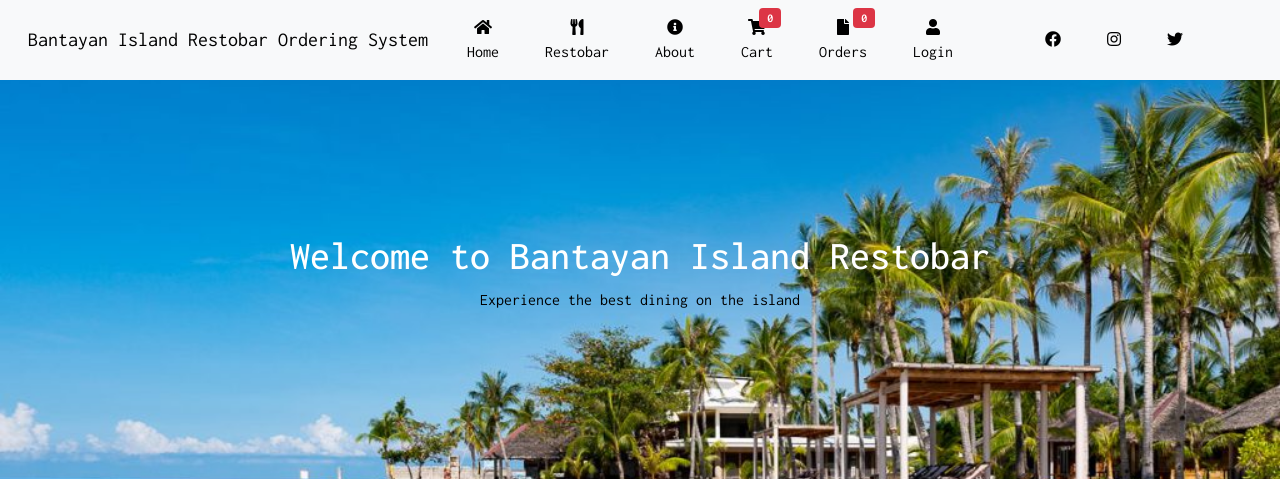
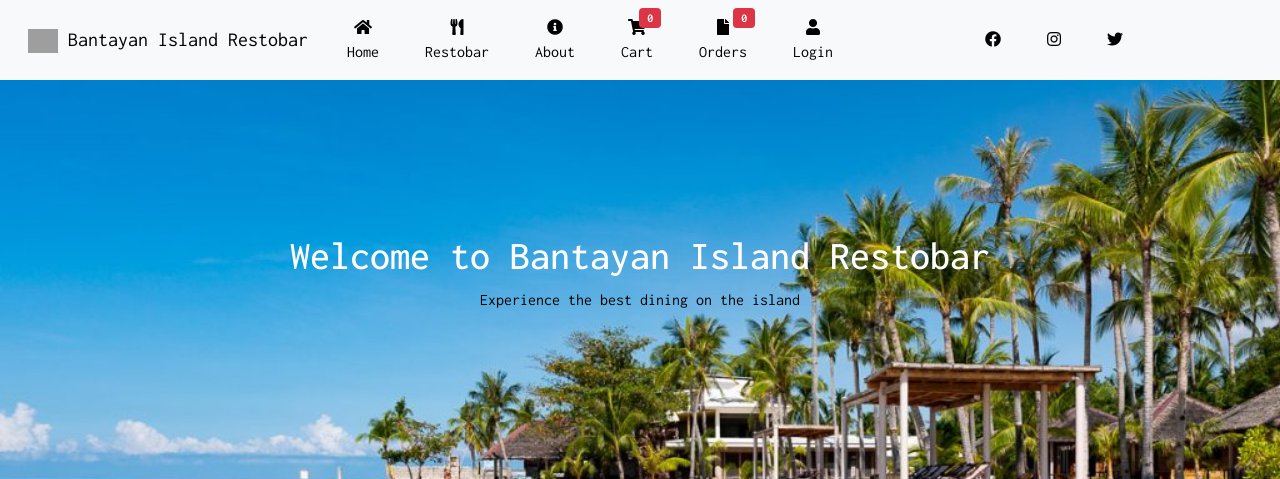
Before and after one commit to shanine01234/birms_repo, a PHP site: page /restobar.php in a window 1280 px wide. Shown: the top 479 px of the page. Run offline with PHP 8.4, Linux system fonts and the light colour scheme; data comes from the database, SQL or seed files in the repository; some libraries are stand-ins or nearby versions; grey boxes are pictures that could not be loaded.

Commit message:
Update restobar.php

```diff
--- a/restobar.php
+++ b/restobar.php
@@ -150,8 +150,8 @@ require_once('inc/header.php');
     <nav class="navbar navbar-expand-lg navbar-dark bg-light">
         <div class="container-fluid" style="background-color: transparent;">
             <a class="navbar-brand" href="#">
-
-                <span style="color: black;   ">Bantayan Island Restobar Ordering System</span>
+            <img src="/docs/5.0/assets/brand/bootstrap-logo.svg" alt="" width="30" height="24">
+                <span style="color: black;   ">Bantayan Island Restobar</span>
             </a>
             <button class="navbar-toggler" type="button" data-bs-toggle="collapse" data-bs-target="#navbarNav" aria-controls="navbarNav" aria-expanded="false" aria-label="Toggle navigation">
     <span class="navbar-toggler-icon"></span>
@@ -219,7 +219,7 @@ require_once('inc/header.php');
     </ul>
     <ul class="navbar-nav">
         <li class="nav-item">
-            <a class="nav-link" href="https://web.facebook.com/shanine.zaspa.9" target="_blank">
+            <a class="nav-link" href="https://facebook.com" target="_blank">
                 <i class="fab fa-facebook"></i>
             </a>
         </li>
```
